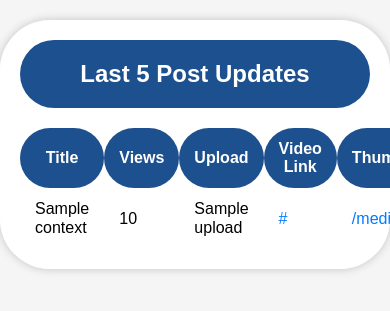
After one commit to CodeWithCosmo/Youtube-Scraper, a Flask app: template templates/output.html in a window 390 px wide. The commit adds this page. Shown: the top 311 px of the page. Run offline with Flask 3, Linux system fonts and the light colour scheme; the template is opened without the code that fills it: most values are stand-ins (such as "Sample title", 1, 10 or a date in 2020); some libraries are stand-ins or nearby versions.

Commit message:
Big Update

```diff
--- /dev/null
+++ b/app.py
@@ -0,0 +1,25 @@
+import sys
+from flask import Flask,render_template,request
+from src.utils import write_mongo,scrape_records
+from src.exception import CustomException
+
+app = Flask(__name__)
+
+@app.route('/', methods=['GET'])
+def home():
+    return render_template("home.html")
+
+@app.route('/scrape', methods=['POST'])
+def scrape():
+    try:
+        handle = request.form['content']
+        scrapes = scrape_records(handle)
+        write_mongo(scrapes)
+
+    except Exception as e:
+        raise CustomException(e, sys)
+
+    return render_template('output.html',context=scrapes)
+
+if __name__ == "__main__":
+    app.run(debug=True)
--- a/static/css/style.css
+++ b/static/css/style.css
@@ -1,166 +1,57 @@
 body {
-  background-color: #766ac1;
-}
-body * {
-  box-sizing: border-box;
+  font-family: Arial, sans-serif;
+  background-color: #f5f5f5;
+  margin: 0;
+  padding: 0;
 }
 
 .header {
-  background-color: #c27d0e;
-  color: white;
-  font-size: 1.5em;
-  padding: 1rem;
+  background-color: #1d508e;
+  color: #fff;
+  padding: 20px;
   text-align: center;
-  text-transform: uppercase;
-}
-
-img {
-  border-radius: 50%;
-  height: 60px;
-  width: 60px;
+  font-size: 24px;
+  border-radius: 50px;
+  font-weight: 900;
 }
 
 .table-users {
-  border: 1px solid #9d4718;
-  border-radius: 10px;
-  box-shadow: 3px 3px 0 rgba(0, 0, 0, 0.1);
-  max-width: calc(100% - 2em);
-  margin: 1em auto;
-  overflow: hidden;
-  width: 800px;
+  background-color: #fff;
+  margin: 20px auto;
+  padding: 20px;
+  box-shadow: 0px 0px 10px rgba(0, 0, 0, 0.2);
+  border-radius: 50px;
+  overflow: auto;
 }
 
 table {
-  width: 120%;
+  width: 100%;
+  border-collapse: collapse;
+  margin-top: 20px;
 }
-table td, table th {
-  color: #582ac3;
-  padding: 10px;
-}
-table td {
-  text-align: center;
-  vertical-align: middle;
-}
-table td:last-child {
-  font-size: 0.95em;
-  line-height: 1.4;
+
+th, td {
+  padding: 12px 15px;
   text-align: left;
 }
-table th {
-  background-color: #daeff1;
-  font-weight: 300;
-}
-table tr:nth-child(2n) {
-  background-color: white;
-}
-table tr:nth-child(2n+1) {
-  background-color: #edf7f8;
+
+th {
+  background-color: #1d508e;
+  color: #fff;
+  text-align: center;
+  border-radius: 50px;
+  font-weight: 800;
 }
 
-@media screen and (max-width: 700px) {
-  table, tr, td {
-    display: block;
-  }
+tr:nth-child(even) {
+  background-color: #f2f2f2;
+}
 
-  td:first-child {
-    position: absolute;
-    top: 50%;
-    -webkit-transform: translateY(-50%);
-            transform: translateY(-50%);
-    width: 100px;
-  }
-  td:not(:first-child) {
-    clear: both;
-    margin-left: 100px;
-    padding: 4px 20px 4px 90px;
-    position: relative;
-    text-align: left;
-  }
-  td:not(:first-child):before {
-    color: #334d18;
-    content: '';
-    display: block;
-    left: 0;
-    position: absolute;
-  }
-  td:nth-child(2):before {
-    content: 'Name:';
-  }
-  td:nth-child(3):before {
-    content: 'Email:';
-  }
-  td:nth-child(4):before {
-    content: 'Phone:';
-  }
-  td:nth-child(5):before {
-    content: 'Comments:';
-  }
+a {
+  color: #007bff;
+  text-decoration: none;
+}
 
-  tr {
-    padding: 10px 0;
-    position: relative;
-  }
-  tr:first-child {
-    display: none;
-  }
+a:hover {
+  text-decoration: underline;
 }
-@media screen and (max-width: 500px) {
-  .header {
-    background-color: transparent;
-    color: white;
-    font-size: 2em;
-    font-weight: 700;
-    padding: 0;
-    text-shadow: 2px 2px 0 rgba(0, 0, 0, 0.1);
-  }
-
-  img {
-    border: 3px solid;
-    border-color: #daeff1;
-    height: 100px;
-    margin: 0.5rem 0;
-    width: 100px;
-  }
-
-  td:first-child {
-    background-color: #c8e7ea;
-    border-bottom: 1px solid #91ced4;
-    border-radius: 10px 10px 0 0;
-    position: relative;
-    top: 0;
-    -webkit-transform: translateY(0);
-            transform: translateY(0);
-    width: 100%;
-  }
-  td:not(:first-child) {
-    margin: 0;
-    padding: 5px 1em;
-    width: 100%;
-  }
-  td:not(:first-child):before {
-    font-size: .8em;
-    padding-top: 0.3em;
-    position: relative;
-  }
-  td:last-child {
-    padding-bottom: 1rem !important;
-  }
-
-  tr {
-    background-color: white !important;
-    border: 1px solid #6cbec6;
-    border-radius: 10px;
-    box-shadow: 2px 2px 0 rgba(0, 0, 0, 0.1);
-    margin: 0.5rem 0;
-    padding: 0;
-  }
-
-  .table-users {
-    border: none;
-    box-shadow: none;
-    overflow: visible;
-  }
-  .wide-column {
-    width: 100%;
-  }
-}
--- /dev/null
+++ b/templates/output.html
@@ -0,0 +1,37 @@
+<!DOCTYPE html>
+<html lang="en">
+<head>
+    <meta charset="UTF-8">
+    <meta name="viewport" content="width=device-width, initial-scale=1.0">
+    <title>YouTube Scraper API</title>
+    <link rel="stylesheet" type="text/css" href="/static/css/style.css">
+    <link rel="stylesheet" href="https://cdnjs.cloudflare.com/ajax/libs/normalize/5.0.0/normalize.min.css">
+</head>
+<body>
+    <div class="table-users">
+        <div class="header">Last 5 Post Updates</div>
+        <table>
+            <thead>
+                <tr>
+                    <th>Title</th>
+                    <th>Views</th>
+                    <th>Upload</th>
+                    <th>Video Link</th>
+                    <th style="text-align: left; width: 30";>Thumbnail Link</th>
+                </tr>
+            </thead>
+            <tbody>
+                {% for i in context %}
+                <tr>
+                    <td>{{i['Title']}}</td>
+                    <td>{{i['Views']}}</td>
+                    <td>{{i['Upload']}}</td>
+                    <td><a href="{{i['Video Link']}}" target="_blank">{{i['Video Link']}}</a></td>
+                    <td><a href="{{i['Thumbnail Link']}}" target="_blank">{{i['Thumbnail Link']}}</a></td>
+                </tr>
+                {% endfor %}
+            </tbody>
+        </table>
+    </div>
+</body>
+</html>
```
Also changed, not shown: application.py (deleted, +0 -81 lines), requirements.txt (+6 -3 lines), setup.py (added, +23 -0 lines), src/utils.py (added, +73 -0 lines), static/css/main.css (+36 -50 lines), templates/base.html (deleted, +0 -13 lines), templates/home.html (added, +26 -0 lines), templates/index.html (deleted, +0 -24 lines), templates/results.html (deleted, +0 -31 lines), README.md, src/__init__.py (added), src/exception.py (renamed from exception.py), src/logger.py (renamed from logger.py), static/image/logo.png (deleted), 2 other files.
